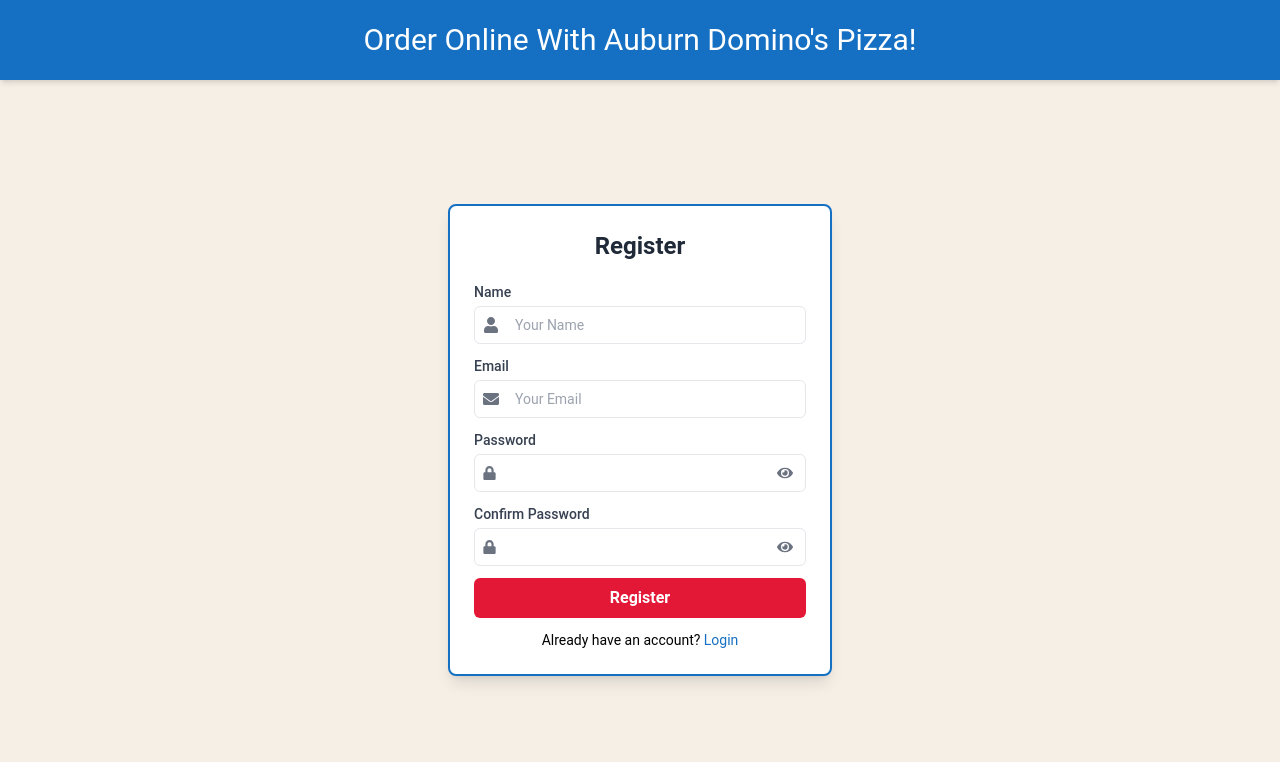
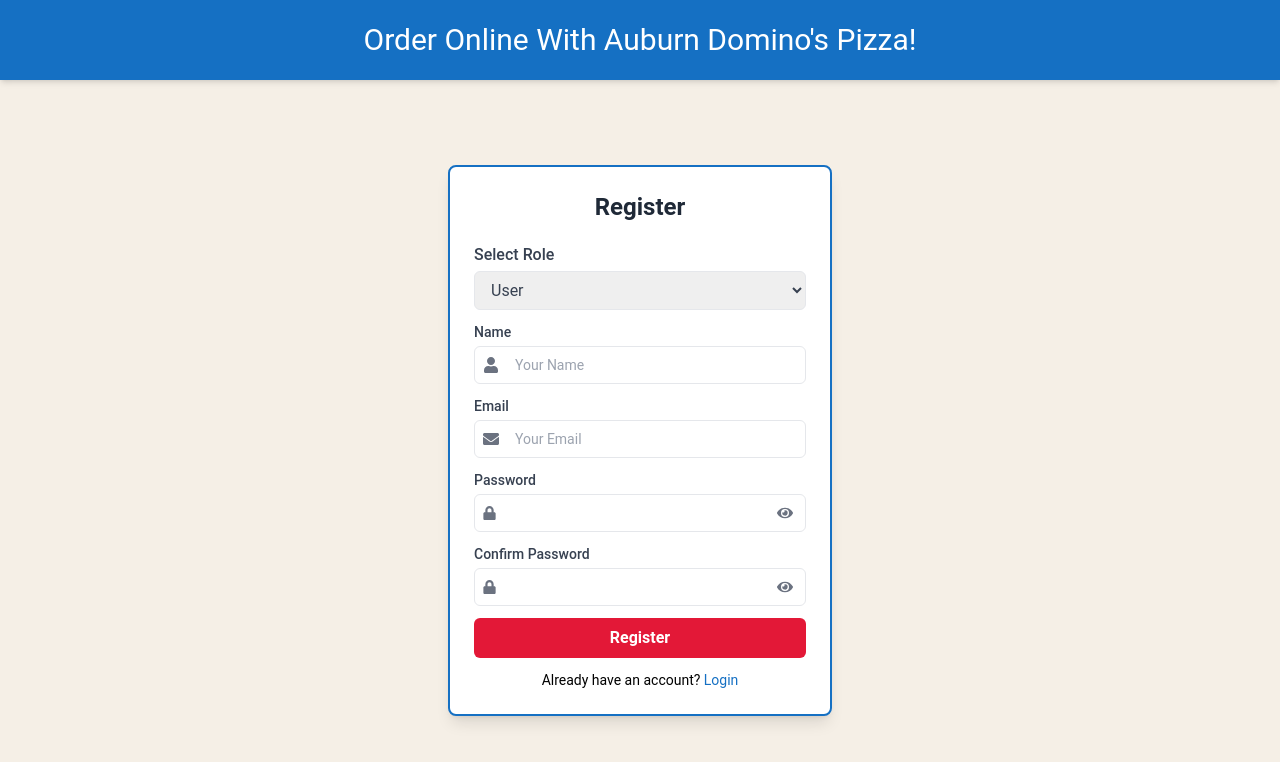
Before and after one commit to Pooja184/Dominos_Clone_, a React app in the folder Frontend/: page /register in a window 1280 px wide. Shown: the top 762 px of the page. Built offline with nearby package versions, Linux system fonts and the light colour scheme; the HTML template or start-up script is replaced by a standard one.

Commit message:
add role options

```diff
--- a/Frontend/src/pages/Register.tsx
+++ b/Frontend/src/pages/Register.tsx
@@ -2,11 +2,7 @@
 import { useNavigate } from "react-router-dom";
 import api from "../axios/axiosInstance.ts";
 import { toast } from "react-toastify";
-import {
-  FaUser,
-  FaEnvelope,
-
-} from "react-icons/fa";
+import { FaUser, FaEnvelope } from "react-icons/fa";
 import { InputField, PasswordField } from "../components/InputFields.tsx";
 
 interface UserData {
@@ -14,7 +10,7 @@
   email: string;
   password: string;
   confirmPassword: string;
-  // role: string;
+  role: string;
 }
 
 const Register: React.FC = () => {
@@ -28,7 +24,7 @@
     email: "",
     password: "",
     confirmPassword: "",
-    // role: "user",
+    role: "user",
   });
 
   const handleChange = (
@@ -45,8 +41,7 @@
 
       if (res.data.success) {
         toast.success("OTP sent to your email!");
-      navigate(`/verify-otp?email=${userData.email}`);
-
+        navigate(`/verify-otp?email=${userData.email}&role=${userData.role}`);
       } else {
         toast.error(res.data.message);
       }
@@ -54,7 +49,6 @@
       toast.error(err.response?.data?.message || "Server error");
     }
   };
-
 
   return (
     <div className="min-h-screen flex flex-col font-['Roboto',sans-serif] bg-[#F5EFE6]">
@@ -75,10 +69,22 @@
             Register
           </h2>
 
-          {/* Role
+          {/* Role Selector */}
           <div className="mb-3">
-
-          </div> */}
+            <label className="block text-gray-700 font-medium mb-1">
+              Select Role
+            </label>
+            <select
+              name="role"
+              value={userData.role}
+              onChange={handleChange}
+              className="w-full border rounded-md px-3 py-2 outline-none focus:ring-2 focus:ring-[#1570c3] text-gray-700"
+            >
+              <option value="user">User</option>
+              <option value="seller">Seller</option>
+              <option value="admin">Admin</option>
+            </select>
+          </div>
 
           {/* Name */}
           <InputField
```
Lines whose indentation alone changed are shown as unchanged.
